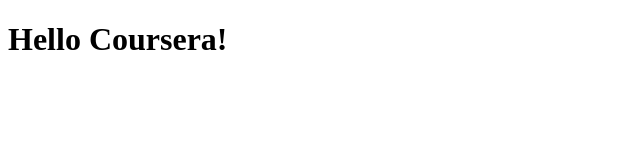
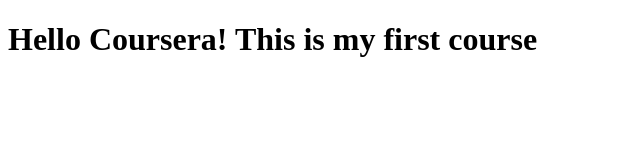
Before and after one commit to Atharv56/coursera-test, a plain HTML site: page site/index.html in a window 1280 px wide. Shown: the whole page, without its empty margins (0-640 px from the left). Drawn offline with Linux system fonts and the light colour scheme.

Commit message:
Small addition

```diff
--- a/site/index.html
+++ b/site/index.html
@@ -4,6 +4,6 @@
     <title>Hello Coursera!</title>
 </head>
 <body>
-    <h1>Hello Coursera!</h1>
+    <h1>Hello Coursera! This is my first course</h1>
 </body>
 </html>
```
